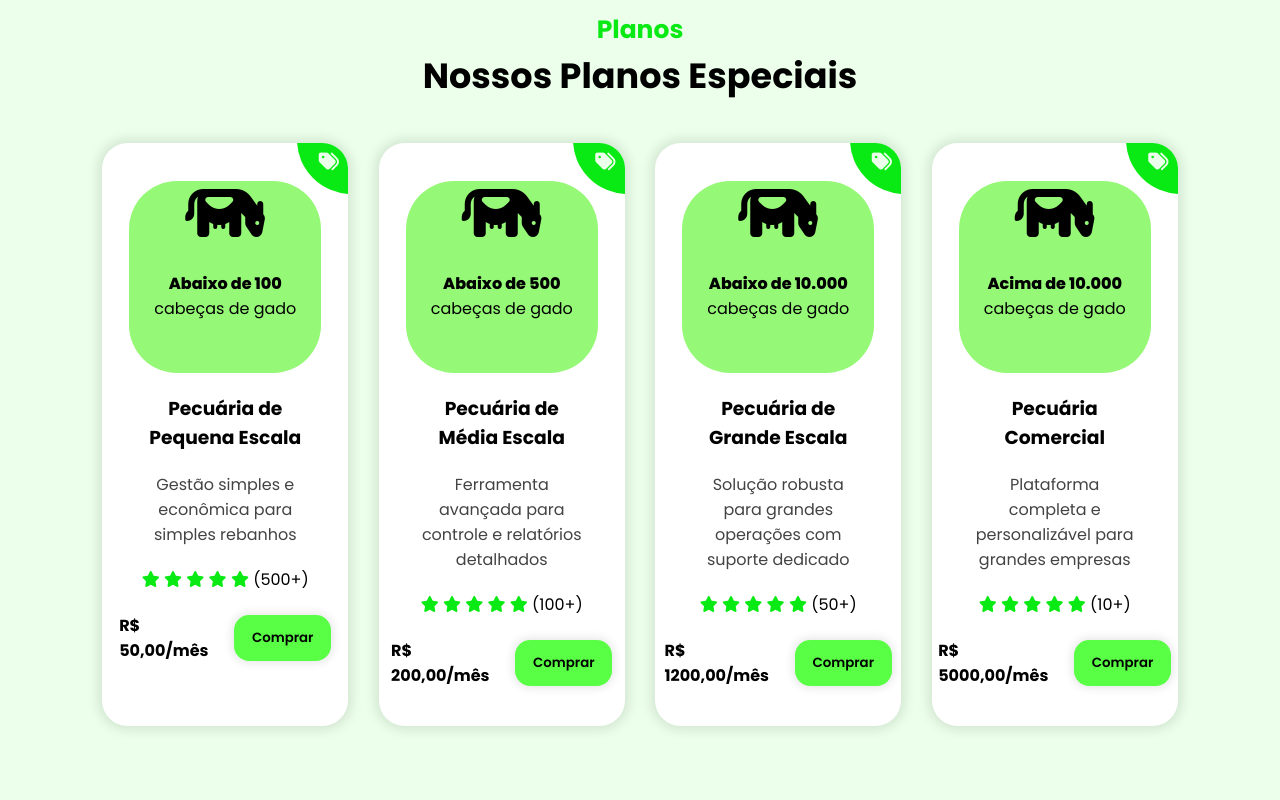
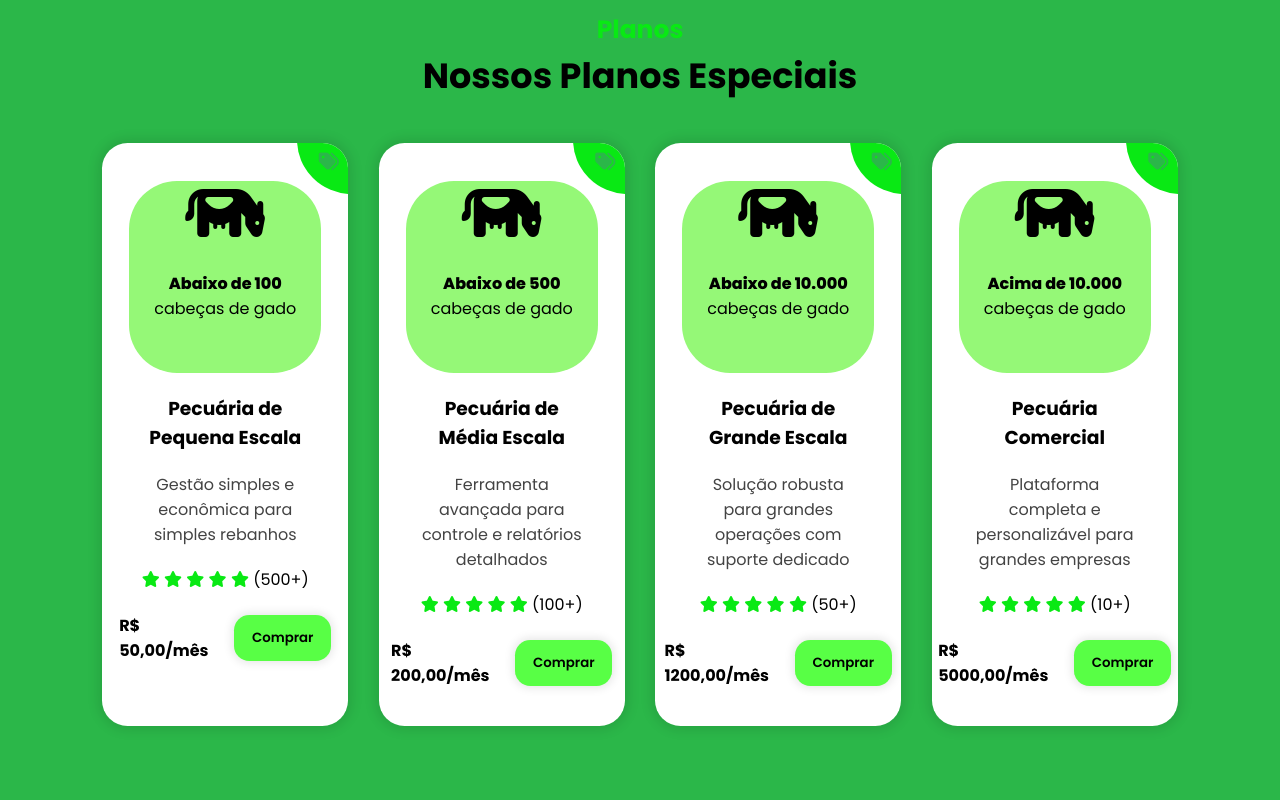
Before and after one commit to pedroaugusto99/projetos, a plain HTML site: page rural-link/landing-page/index.html in a window 1280 px wide. Shown: the part 2120-2920 px from the top of the page. Drawn offline with nearby package versions, Linux system fonts and the light colour scheme.

Commit message:
Update styles.css

```diff
--- a/rural-link/landing-page/src/styles/styles.css
+++ b/rural-link/landing-page/src/styles/styles.css
@@ -9,7 +9,7 @@
 @import url('https://fonts.googleapis.com/css2?family=Inter:wght@100;200;300;400;500;600&display=swap');
 
 :root {
-    --cor-primaria-1: #ebffea;
+    --cor-primaria-1: #2BB749;
     --cor-primaria-2: #c8ffb4;
     --cor-primaria-3: #95f877;
     --cor-primaria-4: #2bff00;
```
